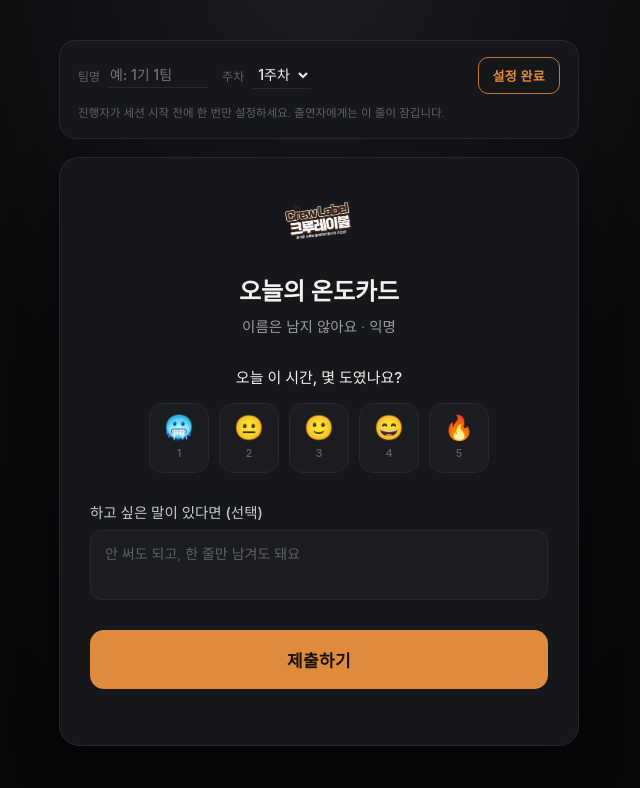
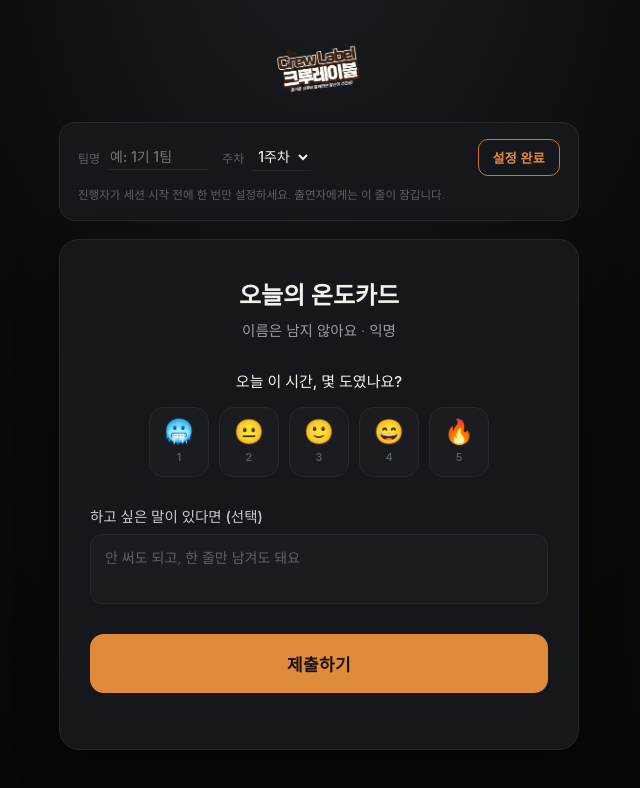
Before and after one commit to crewlabel-rec/temperature-card, a plain HTML site: page index.html in a window 1280 px wide. Shown: the whole page, without its empty margins (321-961 px from the left). Drawn offline with Linux system fonts and the light colour scheme; a web font is replaced by a local one.

Commit message:
Add files via upload

```diff
--- a/index.html
+++ b/index.html
@@ -32,6 +32,7 @@
 
   .page{min-height:100vh; display:flex; flex-direction:column; align-items:center;
     justify-content:center; padding:26px 16px 40px; gap:18px;}
+  .page-logo{height:64px; margin-bottom:4px; display:block;}
 
   /* ── 진행자 설정 바 ── */
   .admin{width:100%; max-width:520px; background:var(--card); border:1px solid var(--card-line);
@@ -56,7 +57,7 @@
   .card{width:100%; max-width:520px; background:var(--card); border:1px solid var(--card-line);
     border-radius:20px; padding:36px 30px 32px; text-align:center;
     box-shadow:0 20px 44px rgba(0,0,0,.4);}
-  .logo{height:52px; margin:0 auto 26px; display:block;}
+  .logo{display:none;}
   .title{font-size:24px; font-weight:700; margin:0 0 8px;}
   .anon{font-size:14.5px; color:var(--text-sub); font-weight:300; margin-bottom:30px;}
   .anon::before{content:"이름은 남지 않아요 · 익명";}
@@ -97,6 +98,7 @@
 </head>
 <body>
 <div class="page">
+  <img class="page-logo" src="images/crew label logo white text.png.png" alt="CREW LABEL">
 
   <div class="admin" id="admin">
     <div class="admin-row">
@@ -119,7 +121,6 @@
   </div>
 
   <div class="card" id="formCard">
-    <img class="logo" src="images/crew label logo white text.png.png" alt="CREW LABEL">
     <div class="title">오늘의 온도카드</div>
     <div class="anon"></div>
 
```
